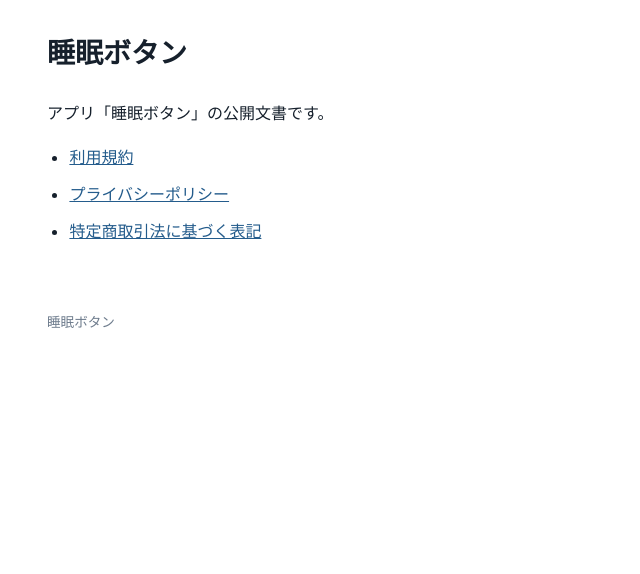
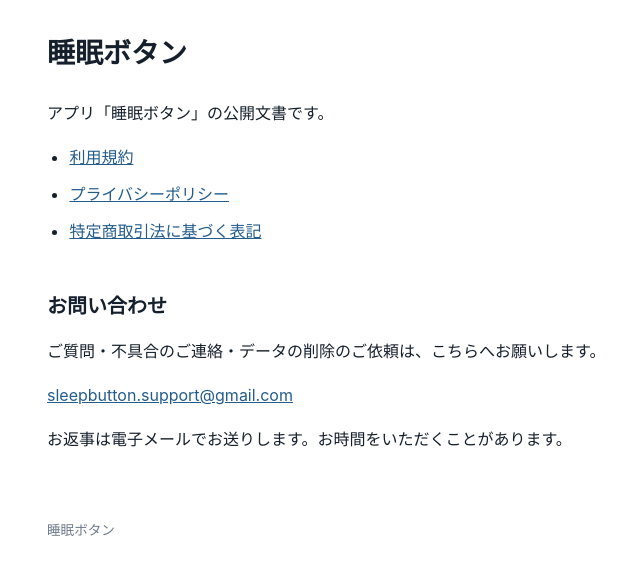
Before and after one commit to tabuso2414-code/sleep-button-legal, a plain HTML site: page index.html in a window 1280 px wide. Shown: the whole page, without its empty margins (241-881 px from the left). Drawn offline with Linux system fonts and the light colour scheme.

Commit message:
入口に問い合わせ先を置いた
このページは App Store のサポートURL でもある。Apple はサポートURL に
利用者が開発者へ連絡できる方法を求めている（Guideline 1.5）。文書への
リンクだけでは足りない。

メールアドレスは特商法のページにも載っているが、そこは1クリック先である。
サポートを探しに来た人と審査員が最初に開くのはこの面なので、入口に置いた。

```diff
--- a/index.html
+++ b/index.html
@@ -74,6 +74,10 @@ footer { margin-top: 4rem; color: #6D7B8C; font-size: 0.85rem; }
 <li><a href="./privacy.html">プライバシーポリシー</a></li>
 <li><a href="./tokusho.html">特定商取引法に基づく表記</a></li>
 </ul>
+<h2>お問い合わせ</h2>
+<p>ご質問・不具合のご連絡・データの削除のご依頼は、こちらへお願いします。</p>
+<p><a href="mailto:sleepbutton.support@gmail.com">sleepbutton.support@gmail.com</a></p>
+<p>お返事は電子メールでお送りします。お時間をいただくことがあります。</p>
 <footer>睡眠ボタン</footer>
 </main>
 </body>
```
